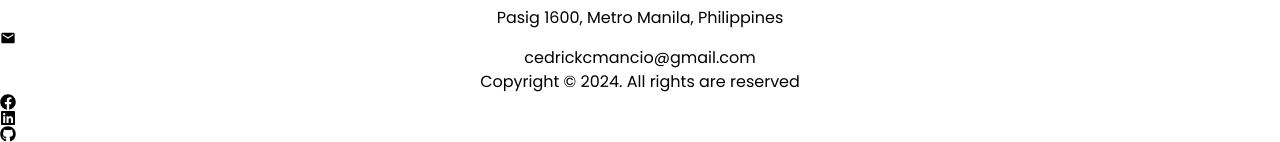
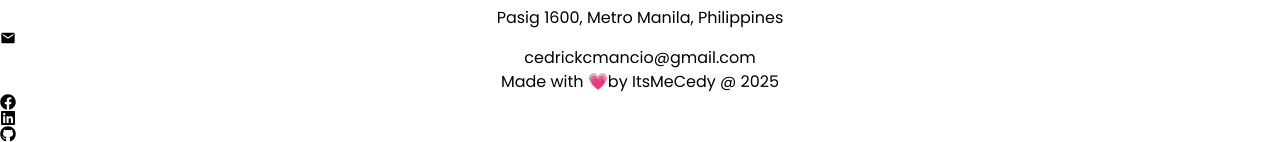
Before and after one commit to itsmecedy/Portfolio, a React (Vite) app: page / in a window 1280 px wide. Shown: the part 9347-9489 px from the top of the page. Built offline with nearby package versions, Linux system fonts and the light colour scheme.

Commit message:
add contact section animation and update footer with love

```diff
--- a/src/components/Contact.jsx
+++ b/src/components/Contact.jsx
@@ -1,10 +1,15 @@
-import React from "react";
+import React, { useEffect } from "react";
+import AOS from "aos";
+import "aos/dist/aos.css"; // Import AOS styles
 import { MdEmail } from "react-icons/md";
 import { FaLocationDot } from "react-icons/fa6";
 
 export default function Contacts() {
+  useEffect(() => {
+    AOS.init({ duration: 1000 }); // Initialize AOS
+  }, []);
   return (
-    <div id="contact">
+    <div id="contact" data-aos="fade-up">
       <div className="max-w-[80rem] flex justify-center items-center mx-auto px-5 py-20 md:py-24 flex-col gap-10 ">
         <p className=" text-lg font-semibold">
           Ready to collaborate? Exciting projects start with a simple 'Hello
--- a/src/components/Footer.jsx
+++ b/src/components/Footer.jsx
@@ -9,9 +9,7 @@ export default function Footer() {
       <div className="max-w-[80rem] mx-auto ">
         <div className="flex items-center flex-col lg:flex-row justify-between py-10 px-2  gap-5">
           <div className="flex justify-center items-center ">
-            <p className=" text-white">
-              Copyright © 2024. All rights are reserved
-            </p>
+            <p className=" text-white">Made with 💗by ItsMeCedy @ 2025</p>
           </div>
           <div className=" text-3xl text-white flex flex-row gap-5">
             <a
```
